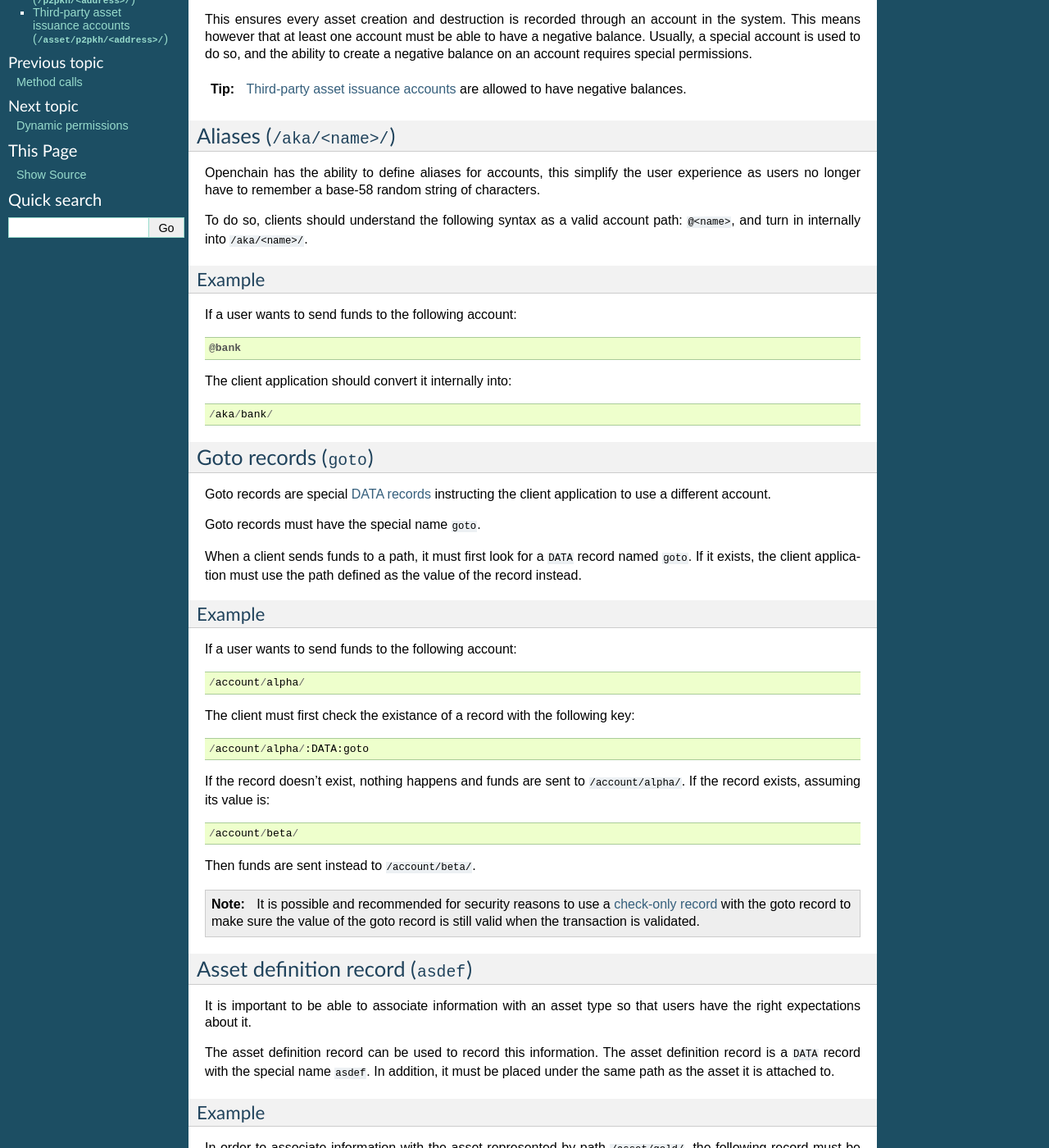
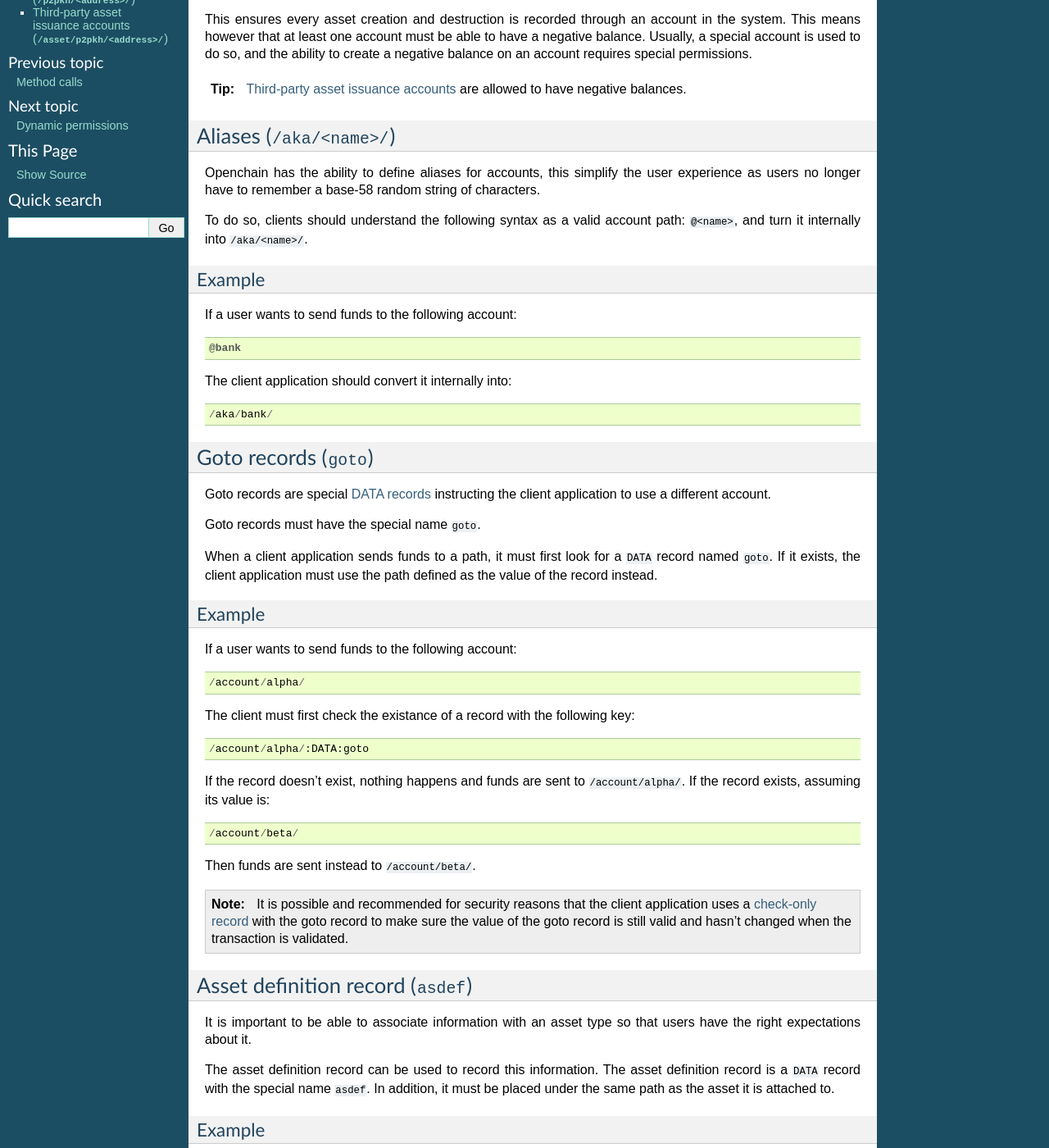
Before and after one commit to openchain/docs, a Sphinx documentation site: the page built from docs/source/ledger-rules/general.rst, in a window 1280 px wide and 1400 px high, scrolled down 275 px. Shown: the whole window at 82% size. Built offline with Sphinx 7.4.7, drawn with Linux system fonts in a browser that asks for light colours.

Commit message:
Elaborate about DATA records

```diff
--- a/docs/source/api/ledger.rst
+++ b/docs/source/api/ledger.rst
@@ -68,4 +68,4 @@
 ``DATA`` record
 ~~~~~~~~~~~~~~~
 
-The ``DATA`` record is used to store arbitrary text data. The record name can be any valid UTF-8 string.
+The ``DATA`` record is used to store arbitrary text data. The record name can be any valid UTF-8 string. It can be used to store things such as :ref:`asset metadata <asset-metadata>`, :ref:`symbolic links <goto-records>` within the accounting system, or any other important piece of arbitrary data that needs to be cryptographically secure.
--- a/docs/source/ledger-rules/general.rst
+++ b/docs/source/ledger-rules/general.rst
@@ -23,7 +23,7 @@
 
 Openchain has the ability to define aliases for accounts, this simplify the user experience as users no longer have to remember a base-58 random string of characters.
 
-To do so, clients should understand the following syntax as a valid account path: ``@<name>``, and turn in internally into ``/aka/<name>/``.
+To do so, clients should understand the following syntax as a valid account path: ``@<name>``, and turn it internally into ``/aka/<name>/``.
 
 Example
 ~~~~~~~
@@ -43,7 +45,7 @@
 
 Goto records must have the special name ``goto``.
 
-When a client sends funds to a path, it must first look for a ``DATA`` record named ``goto``. If it exists, the client application must use the path defined as the value of the record instead.
+When a client application sends funds to a path, it must first look for a ``DATA`` record named ``goto``. If it exists, the client application must use the path defined as the value of the record instead.
 
 Example
 ~~~~~~~
@@ -62,7 +64,7 @@
 
 Then funds are sent instead to ``/account/beta/``.
 
-.. note:: It is possible and recommended for security reasons to use a :ref:`check-only record <check-only-record>` with the goto record to make sure the value of the goto record is still valid when the transaction is validated.
+.. note:: It is possible and recommended for security reasons that the client application uses a :ref:`check-only record <check-only-record>` with the goto record to make sure the value of the goto record is still valid and hasn't changed when the transaction is validated.
 
 .. _asset-metadata:
 
```
Also changed, not shown: other parts of docs/source/ledger-rules/general.rst (+2 -0 lines).
